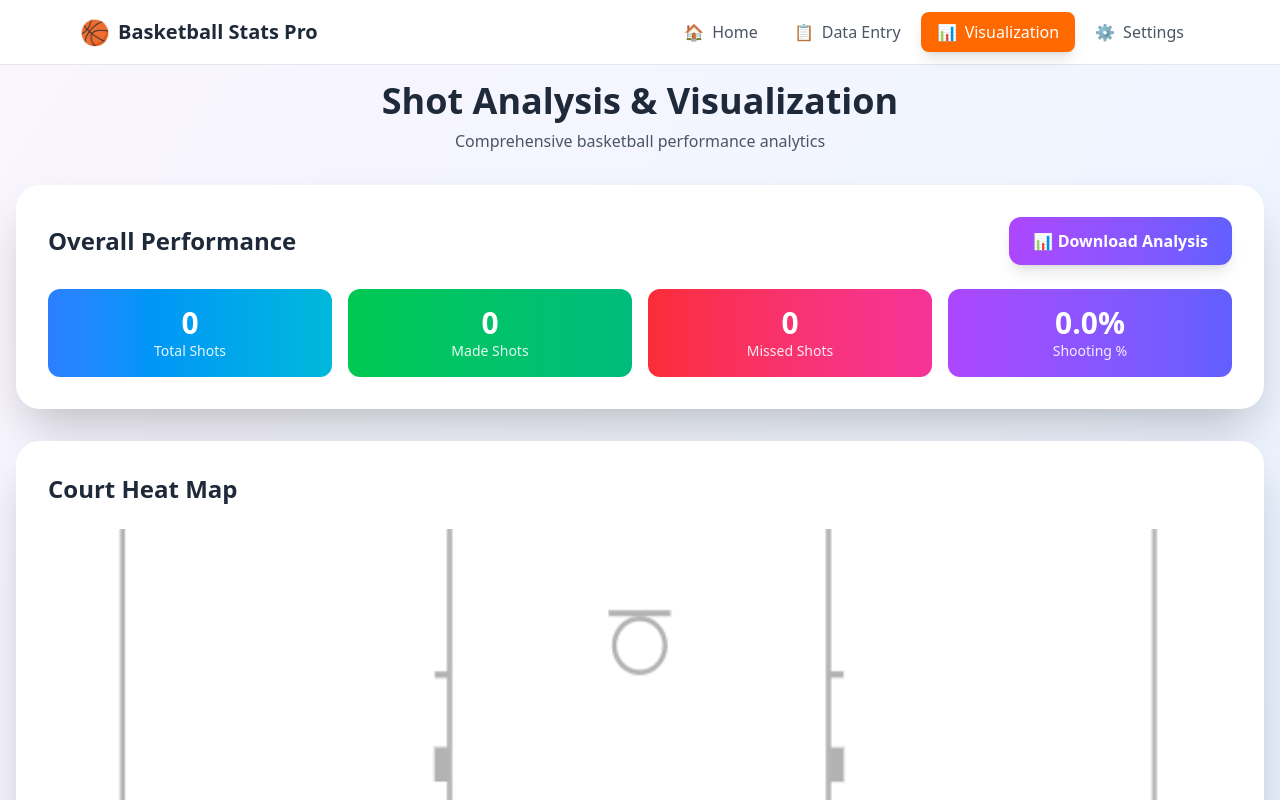
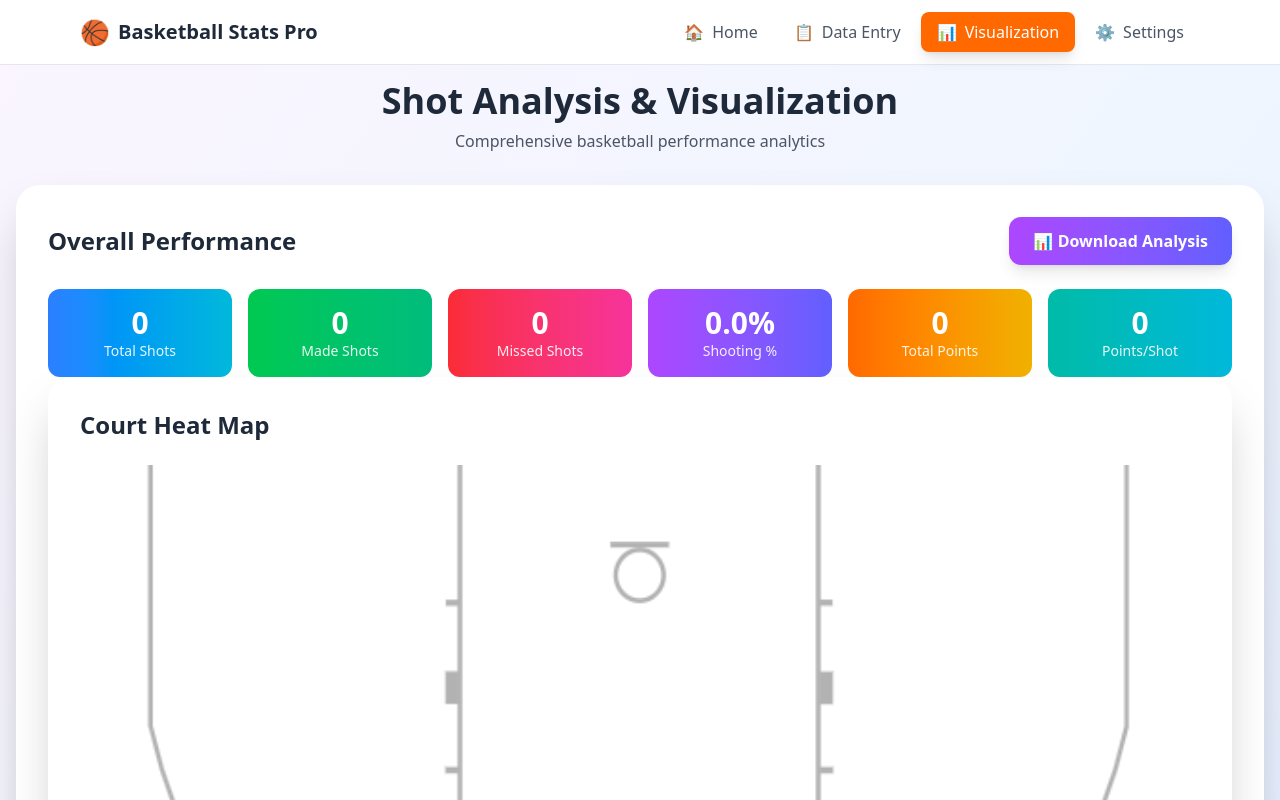
Before and after one commit to wyattricketts/basketbaltracker, a React (Vite) app in the folder client/: page /visualization in a window 1280 px wide. Shown: the top 800 px of the page. Built offline with nearby package versions, Linux system fonts and the light colour scheme.

Commit message:
fixed 3pt functionality

```diff
--- a/client/src/components/Visualization.jsx
+++ b/client/src/components/Visualization.jsx
@@ -41,16 +41,41 @@ const Visualization = () => {
     const missedShots = totalShots - madeShots;
     const shootingPercentage = totalShots ? (madeShots / totalShots) * 100 : 0;
 
+    // Calculate total points scored
+    const totalPoints = shots.reduce((total, shot) => {
+      if (shot.made) {
+        const pointValue = shot.shotValue === '3' ? 3 : 2;
+        return total + pointValue;
+      }
+      return total;
+    }, 0);
+
+    const pointsPerShot = totalShots ? (totalPoints / totalShots).toFixed(2) : 0;
+
     // Segment analysis
     const segmentStats = {};
     Object.keys(courtSegments).forEach(segment => {
       const segmentShots = shots.filter(shot => getShotSegment(shot) === segment);
       const segmentMade = segmentShots.filter(shot => shot.made).length;
+
+      // Calculate points for this segment
+      const segmentPoints = segmentShots.reduce((total, shot) => {
+        if (shot.made) {
+          const pointValue = shot.shotValue === '3' ? 3 : 2;
+          return total + pointValue;
+        }
+        return total;
+      }, 0);
+
+      const segmentPointsPerShot = segmentShots.length ? (segmentPoints / segmentShots.length).toFixed(2) : 0;
+
       segmentStats[segment] = {
         total: segmentShots.length,
         made: segmentMade,
         missed: segmentShots.length - segmentMade,
-        percentage: segmentShots.length ? (segmentMade / segmentShots.length) * 100 : 0
+        percentage: segmentShots.length ? (segmentMade / segmentShots.length) * 100 : 0,
+        points: segmentPoints,
+        pointsPerShot: parseFloat(segmentPointsPerShot)
       };
     });
 
@@ -97,7 +122,14 @@ const Visualization = () => {
     });
 
     return {
-      overall: { totalShots, madeShots, missedShots, shootingPercentage },
+      overall: {
+        totalShots,
+        madeShots,
+        missedShots,
+        shootingPercentage,
+        totalPoints,
+        pointsPerShot: parseFloat(pointsPerShot)
+      },
       segments: segmentStats,
       parameters: parameterStats
     };
@@ -136,13 +168,15 @@ const Visualization = () => {
     ];
 
     // Segment Analysis Sheet
-    const segmentHeaders = ["Segment", "Total Shots", "Made", "Missed", "Percentage"];
+    const segmentHeaders = ["Segment", "Total Shots", "Made", "Missed", "Percentage", "Total Points", "Points Per Shot"];
     const segmentRows = Object.entries(stats.segments).map(([segment, data]) => [
       segment,
       data.total,
       data.made,
       data.missed,
-      `${data.percentage.toFixed(2)}%`
+      `${data.percentage.toFixed(2)}%`,
+      data.points,
+      data.pointsPerShot
     ]);
 
     // Parameter Analysis Sheet
@@ -210,7 +244,8 @@ const Visualization = () => {
             </button>
           </div>
 
-          <div className="grid grid-cols-1 md:grid-cols-4 gap-4">
+
+          <div className="grid grid-cols-1 md:grid-cols-6 gap-4">
             <div className="bg-gradient-to-r from-blue-500 to-cyan-500 text-white rounded-xl p-4 text-center">
               <div className="text-3xl font-bold">{stats.overall.totalShots}</div>
               <div className="text-sm opacity-90">Total Shots</div>
@@ -227,6 +262,13 @@ const Visualization = () => {
               <div className="text-3xl font-bold">{stats.overall.shootingPercentage.toFixed(1)}%</div>
               <div className="text-sm opacity-90">Shooting %</div>
             </div>
+            <div className="bg-gradient-to-r from-orange-500 to-yellow-500 text-white rounded-xl p-4 text-center">
+              <div className="text-3xl font-bold">{stats.overall.totalPoints}</div>
+              <div className="text-sm opacity-90">Total Points</div>
+            </div>
+            <div className="bg-gradient-to-r from-teal-500 to-cyan-500 text-white rounded-xl p-4 text-center">
+              <div className="text-3xl font-bold">{stats.overall.pointsPerShot}</div>
+              <div className="text-sm opacity-90">Points/Shot</div>
             </div>
           </div>
 
@@ -278,13 +320,10 @@ const Visualization = () => {
             </div>
           </div>
 
-        {/* Segment Analysis */}
-        <div className="bg-white rounded-3xl shadow-2xl p-8 mb-8">
-          <h2 className="text-2xl font-bold text-gray-800 mb-6">Court Segment Analysis</h2>
-          <div className="grid grid-cols-1 md:grid-cols-2 lg:grid-cols-3 gap-4">
+          <div className="grid grid-cols-1 md:grid-cols-2 lg:grid-cols-3 gap-6 mt-8">
           {Object.entries(stats.segments)
             .filter(([_, data]) => data.total > 0)
-              .sort((a, b) => b[1].percentage - a[1].percentage)
+            .sort((a, b) => b[1].pointsPerShot - a[1].pointsPerShot) // Sort by points per shot efficiency
             .map(([segment, data]) => (
               <div
                 key={segment}
@@ -310,15 +349,26 @@ const Visualization = () => {
                       {data.percentage.toFixed(1)}%
                     </span>
                   </div>
+                  <div className="flex justify-between">
+                    <span>Points:</span>
+                    <span className="font-medium text-blue-600">{data.points}</span>
+                  </div>
+                  <div className="flex justify-between">
+                    <span>Points/Shot:</span>
+                    <span className={`font-bold ${data.pointsPerShot > 1.0 ? 'text-green-600' : 'text-orange-600'}`}>
+                      {data.pointsPerShot}
+                    </span>
+                  </div>
                 </div>
                 <div className="mt-2 bg-gray-200 rounded-full h-2">
                   <div
-                      className={`h-2 rounded-full ${data.percentage > 50 ? 'bg-green-500' : 'bg-red-500'}`}
-                      style={{ width: `${Math.min(data.percentage, 100)}%` }}
+                    className={`h-2 rounded-full ${data.pointsPerShot > 1.0 ? 'bg-green-500' : 'bg-orange-500'}`}
+                    style={{ width: `${Math.min((data.pointsPerShot / 3) * 100, 100)}%` }}
                   />
                 </div>
               </div>
             ))}
+            </div>
         </div>
       </div>
 
@@ -356,7 +406,6 @@ const Visualization = () => {
         </div>
       </div>
     </div>
-    </div>
       );
 };
 
```
Lines whose indentation alone changed are shown as unchanged.
